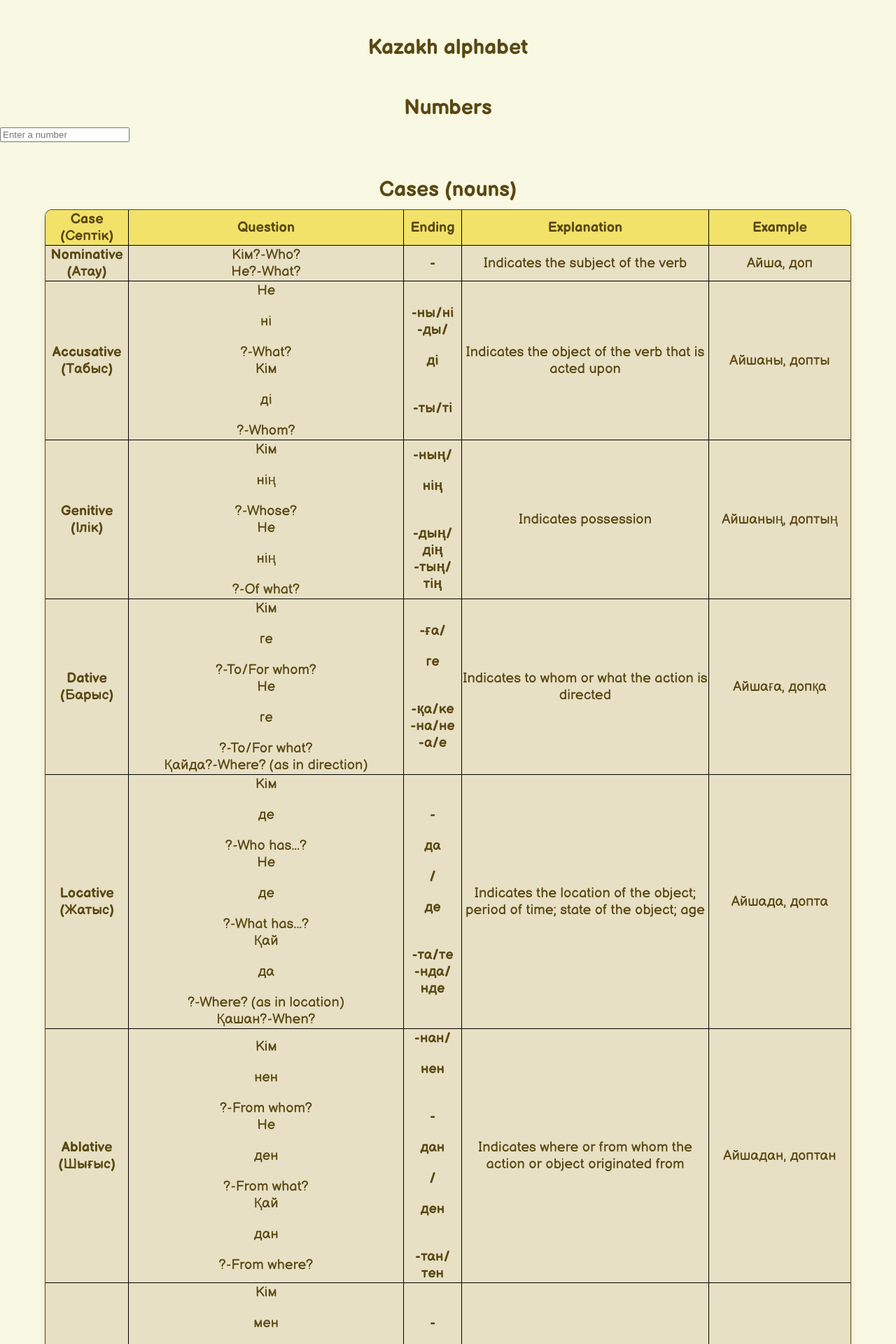
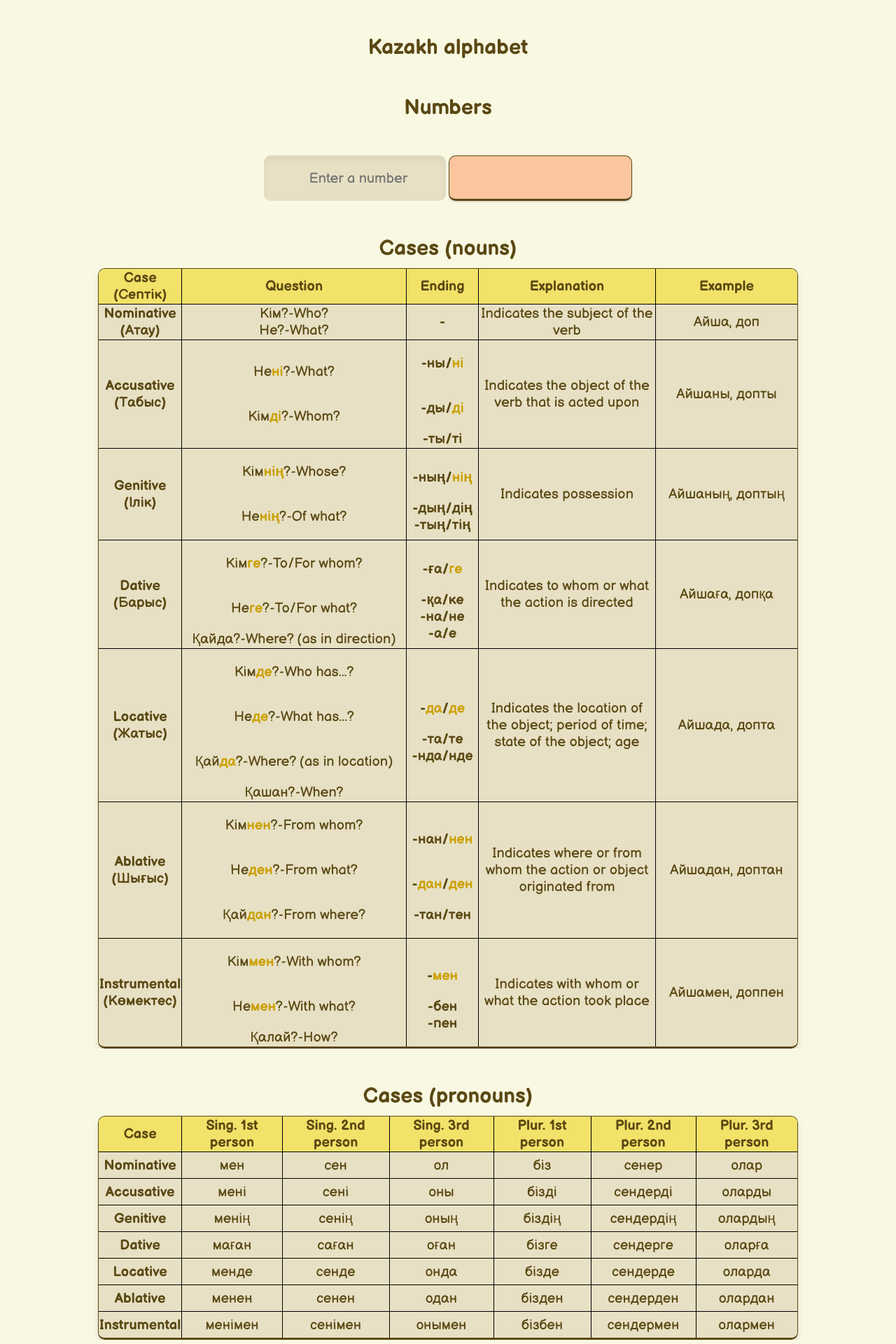
Before and after one commit to cosmolingo/cosmolingo.github.io, a PHP site: page /sections/kazakh.html in a window 1280 px wide. Shown: the top 1920 px of the page at 70% size. Run offline with PHP 8.4, Linux system fonts and the light colour scheme; some libraries are stand-ins or nearby versions; some web fonts are replaced.

Commit message:
working number translator

```diff
--- a/sections/french.html
+++ b/sections/french.html
@@ -28,7 +28,7 @@ NUMBERS
 </div>
 <div id="number_translate">
     <input type="text" id="number_input" placeholder="Enter a number">
-    <div id="number_output"></div>
+    <div id="number_output"><p></p></div>
 </div>
 
 <!--
--- a/sections/kazakh.html
+++ b/sections/kazakh.html
@@ -28,7 +28,7 @@ NUMBERS
 </div>
 <div id="number_translate">
     <input type="text" id="number_input" placeholder="Enter a number">
-    <div id="number_output"></div>
+    <div id="number_output"><p></p></div>
 </div>
 
 <!--
@@ -56,7 +56,7 @@ CASES
         <tr>
             <td>Accusative (Табыс)</td>
             <td>Не<p class="highlight">ні</p>?-What?<br/>Kім<p class="highlight">ді</p>?-Whom?</td>
-            <td>-ны/ні<br/>-ды/<p class="highlight">ді</p><br/>-ты/ті </td>
+            <td>-ны/<p class="highlight">ні</p><br/>-ды/<p class="highlight">ді</p><br/>-ты/ті </td>
             <td>Indicates the object of the verb that is acted upon</td>
             <td>Айшаны, допты</td>
         </tr>
--- a/style.css
+++ b/style.css
@@ -330,7 +330,7 @@ h2{
     opacity:0;
 }
 
-#guess_word{
+#guess_word, #number_output{
     height:61px;
     width:260px;
     display:inline-block;
@@ -356,7 +356,7 @@ h2{
     line-height: 20px;
 }
 
-#guess_input{
+#guess_input, #number_input{
     padding:0;
     height:65px;
     width:250px;
@@ -374,8 +374,25 @@ h2{
     text-align:center;
 }
 
-#guess_input:focus{
+#guess_input:focus, #number_input:focus{
     outline:none;
+}
+
+#number_translate{
+    margin:0 auto;
+    margin-top: 50px;
+    width: 90%;
+    max-width: 750px;
+    display: block;
+    text-align: center;
+}
+
+#number_output{
+    background-color:#fbc59f;
+}
+#number_output p{
+    display: flex;
+    align-items: center;
 }
 
 .section{
@@ -391,7 +408,7 @@ h2{
 
 #numbers{
     max-width:600px;
-    text-align:left;
+    text-align:center;
 }
 
 .number p{
@@ -477,7 +494,7 @@ h2{
     border:1px solid #5a4813;
     border-collapse:collapse;
     width:90%;
-    max-width:1200px;
+    max-width:1000px;
     margin:0 auto;
     border-radius:5px;
     border-spacing: 0;
@@ -486,6 +503,12 @@ h2{
     border:1.5px solid #5a4813;
     border-bottom: 3px solid #5a4813;
     box-shadow:0 5px 10px rgba(0,0,0,0.1);
+}
+
+.highlight{
+    display: inline-block;
+    color:var(--secondary-color);
+    font-weight: 700;
 }
 
 .cases_general_table{
@@ -526,12 +549,12 @@ border-right: 1px solid black;
 }
 
 .cases_general_table td:nth-child(3){
-    width:80px;
+    width:100px;
     font-weight: 700;
 }
 
 .cases_general_table td:nth-child(4){
-    width:350px;
+    width:250px;
 }
 
 .cases_general_table td:nth-child(5){
```
Also changed, not shown: script.js (+60 -4 lines).
